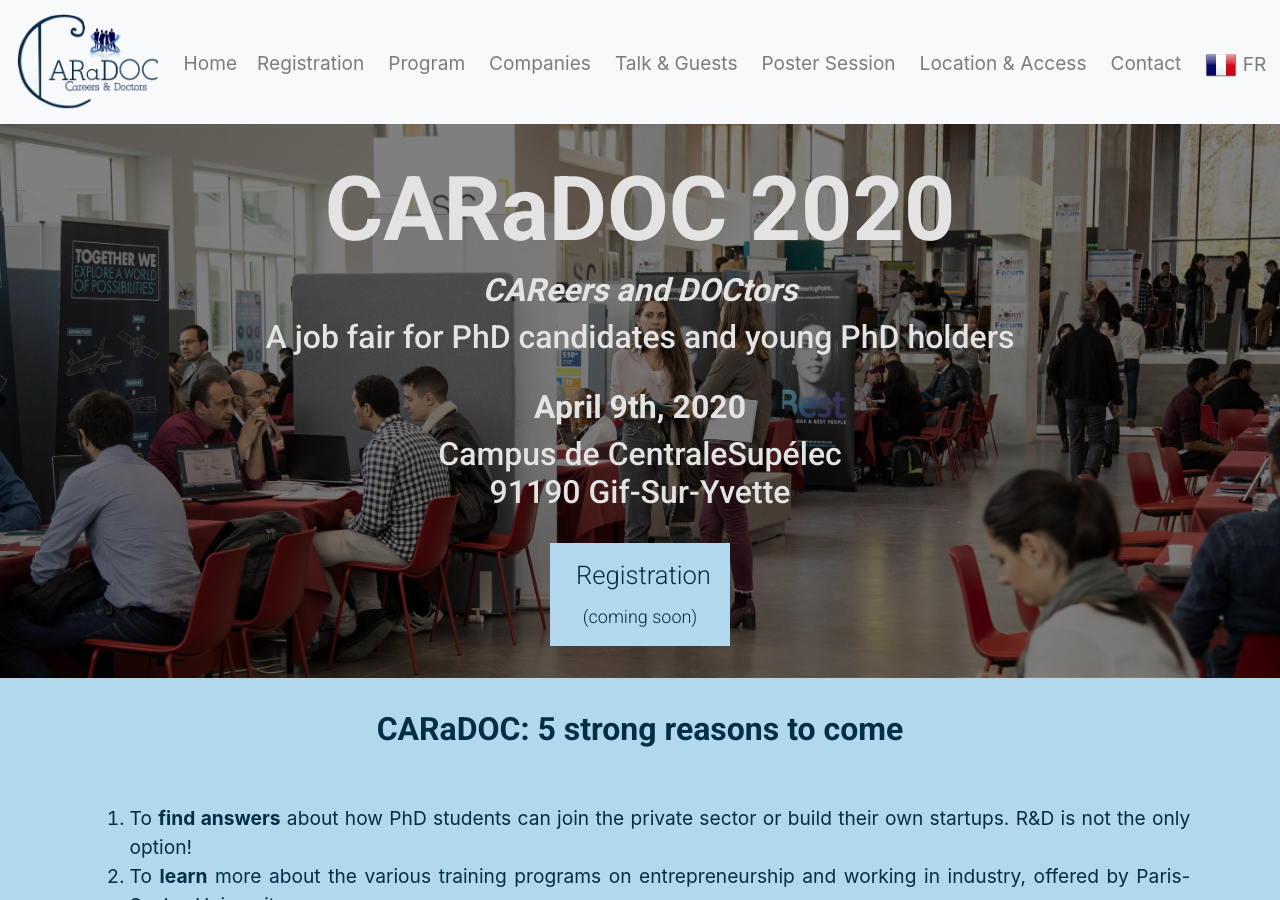
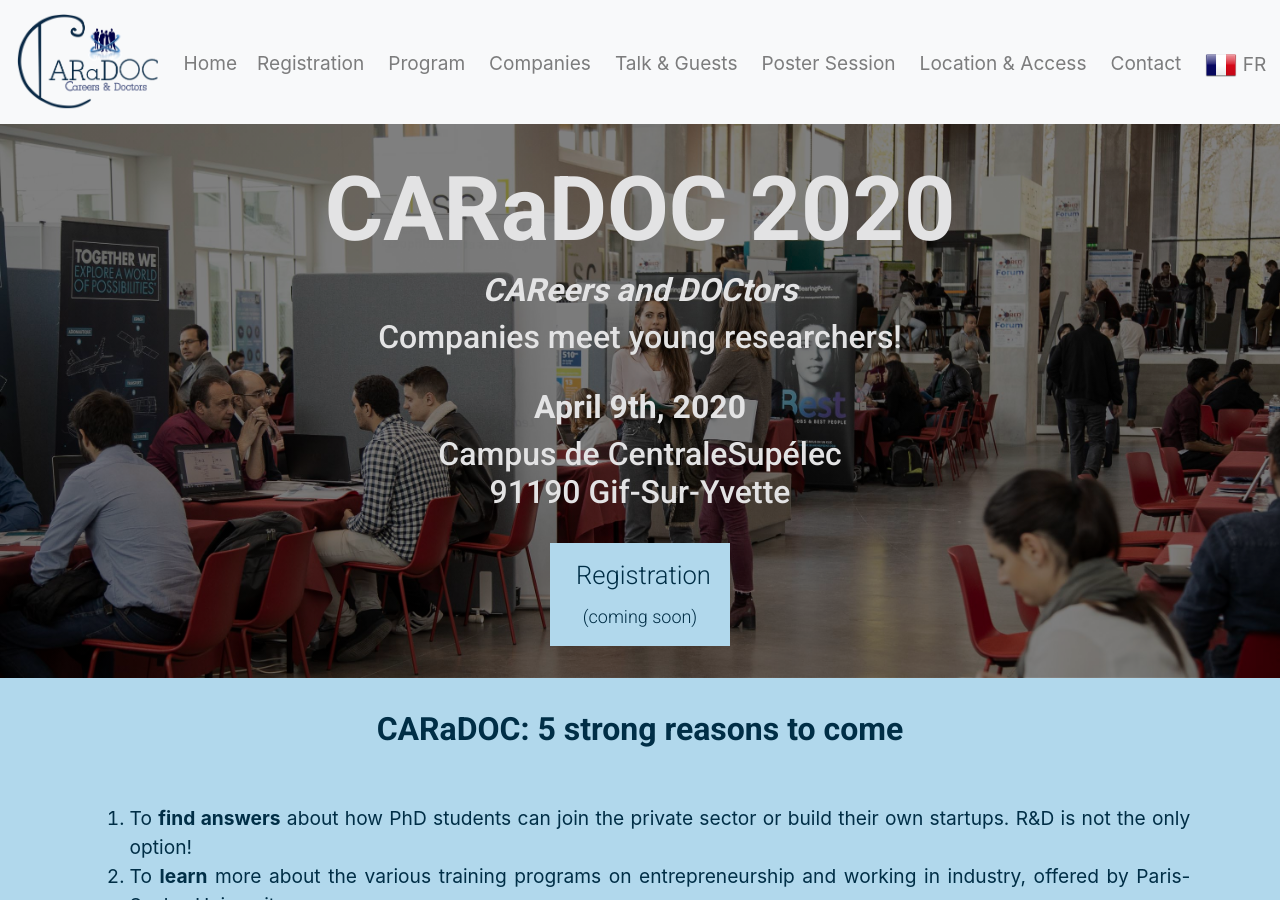
Before and after one commit to caradoc-paris-saclay/caradoc, a Jekyll site: the page built from assets/en/index.html, in a window 1280 px wide and 900 px high. Built offline with Jekyll 4.4.1, drawn with Linux system fonts in a browser that asks for light colours; some web fonts are replaced.

Commit message:
job fair word removed from EN welcome page

```diff
--- a/assets/en/index.html
+++ b/assets/en/index.html
@@ -11,7 +11,8 @@ image : "{{ site.baseurl }}/assets/img/caradoc_logo.png"
   <div class="animated fadeInUp">
     <h1>CARaDOC 2020</h1>
     <h2><i><strong>CAReers and DOCtors</strong></i></h2>
-    <h2>A job fair for PhD candidates and young PhD holders</h2>
+    <!-- <h2>A job fair for PhD candidates and young PhD holders</h2> -->
+    <h2>Companies meet young researchers!</h2>
     </br>
     <h2><strong>April 9th, 2020</strong></h2>
     <h2>Campus de CentraleSupélec</br>
```
